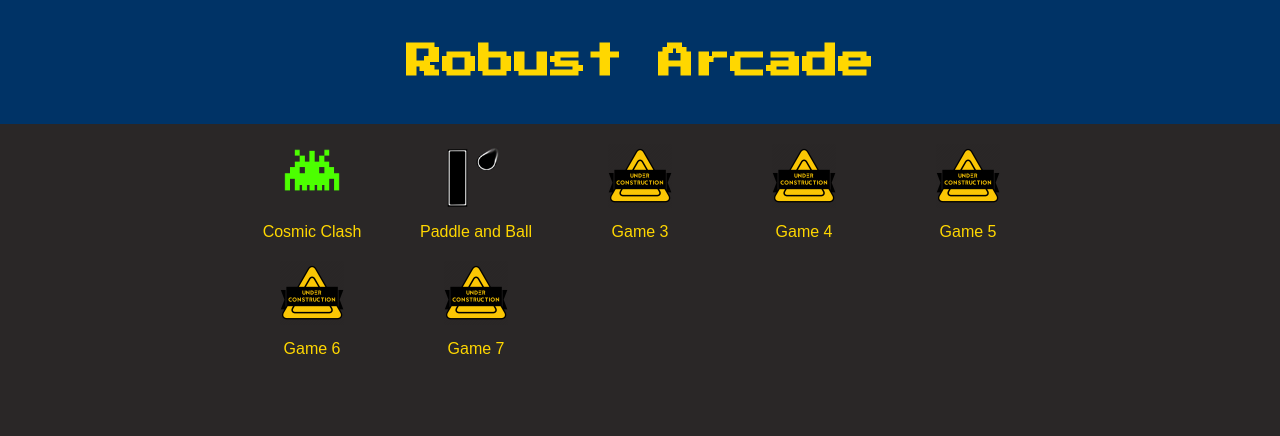
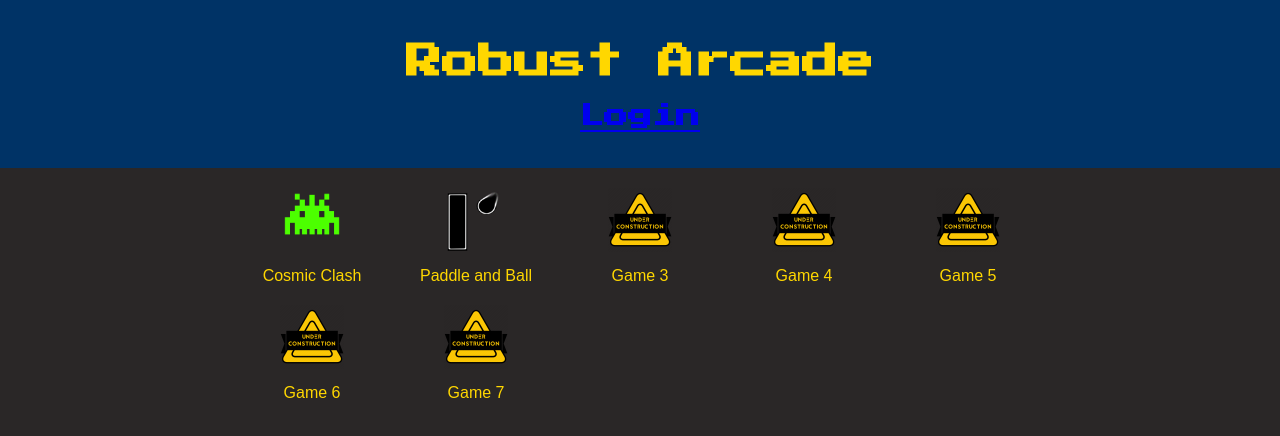
Before and after one commit to JessAye/Robust, a plain HTML site: page Games/LandingPage.html in a window 1280 px wide. Drawn offline with Linux system fonts and the light colour scheme.

Commit message:
Update LandingPage.html

```diff
--- a/Games/LandingPage.html
+++ b/Games/LandingPage.html
@@ -12,6 +12,7 @@
 <body>
 <header>
     <h1>Robust Arcade</h1>
+    <a href="LoginPage.html" class="login"><h2 >Login</h2></a>
 </header>
 <div class="container">
     <a class="game-link" href="SpaceInvaders.html" title="Cosmic Clash" onclick="expandAndRedirect(this, event)">
```
